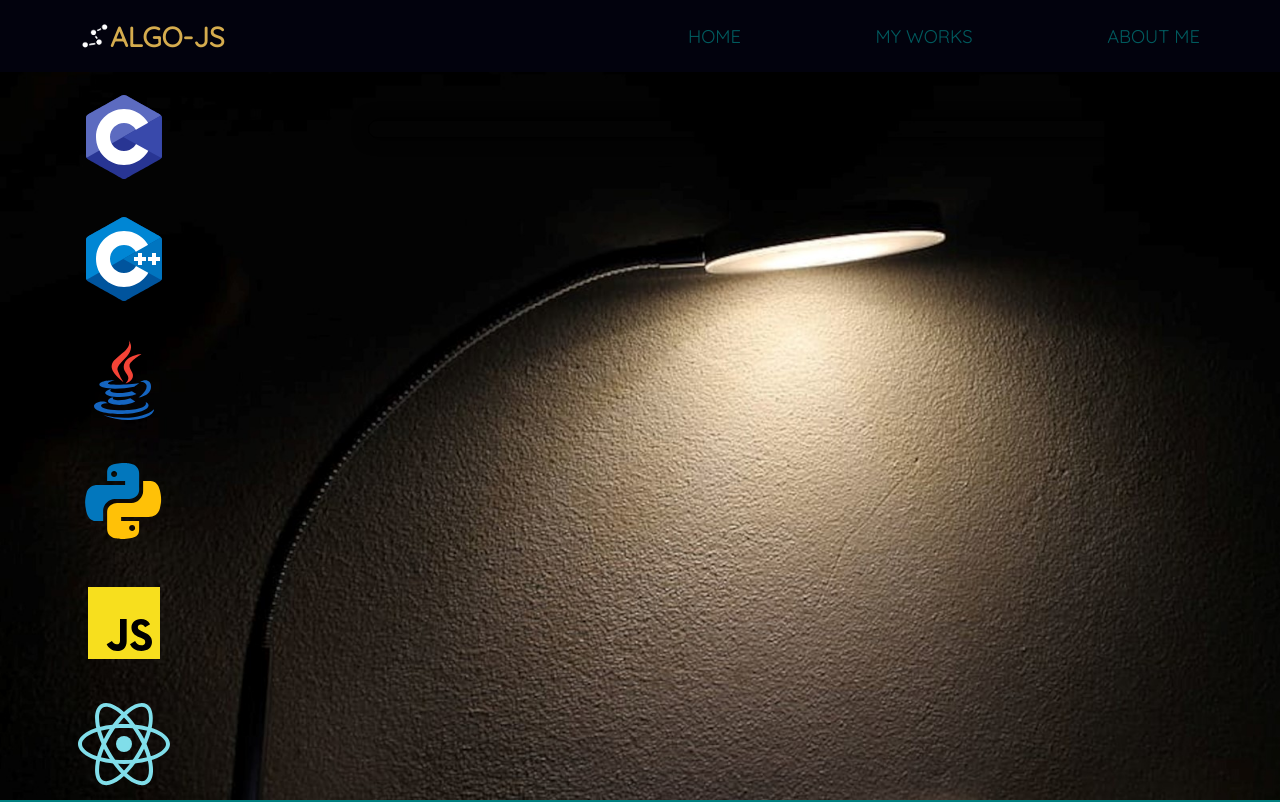
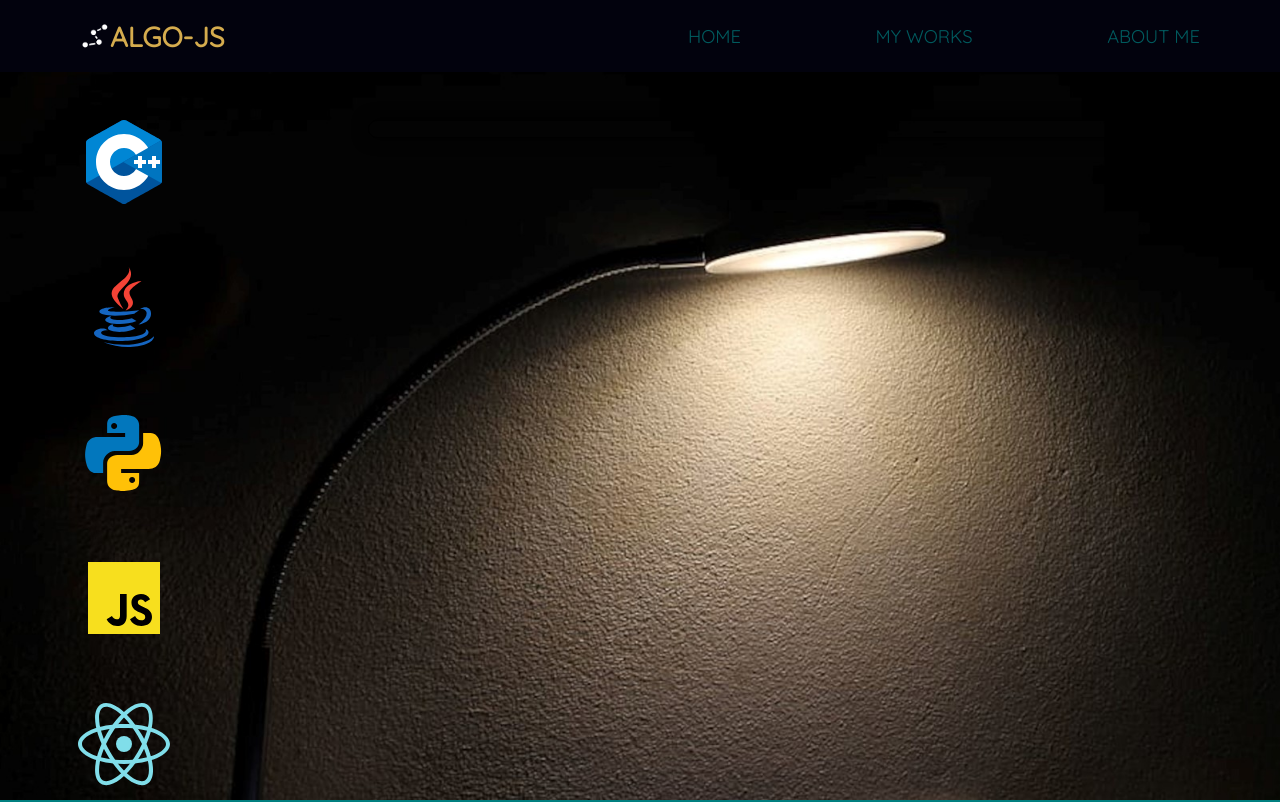
Before and after one commit to vjkaal/vjkaal.github.io, a React (Create React App) app: page / in a window 1280 px wide. Shown: the top 802 px of the page. Built offline with nearby package versions, Linux system fonts and the light colour scheme.

Commit message:
removed c section from skills: couldn't find any good project

```diff
--- a/src/Skills/Skills.jsx
+++ b/src/Skills/Skills.jsx
@@ -4,7 +4,6 @@ import MyWorks from "./MyWorks/MyWorks";
 import SkillHeading from "./SkillHeading";
 import Skill from "./Skill";
 
-import c from "./../res/img/c.svg";
 import cpp from "./../res/img/cpp.svg";
 import java from "./../res/img/java.svg";
 import python from "./../res/img/python.svg";
@@ -16,15 +15,8 @@ import "./Skills.sass";
 const Skills = () => {
   const skills_list = [
     {
-      class: "c",
-      name: "C Programming Language",
-      icon: c,
-      alt: "skill: c",
-      clr: "#283593",
-    },
-    {
       class: "c++",
-      name: "C++ Programming Language",
+      name: "C/C++ & OpenGL",
       icon: cpp,
       alt: "skill: cpp",
       clr: "#00549d",
```
